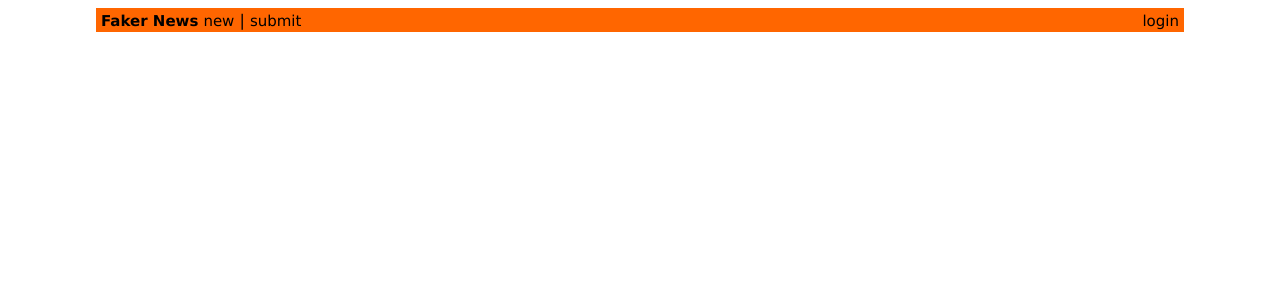
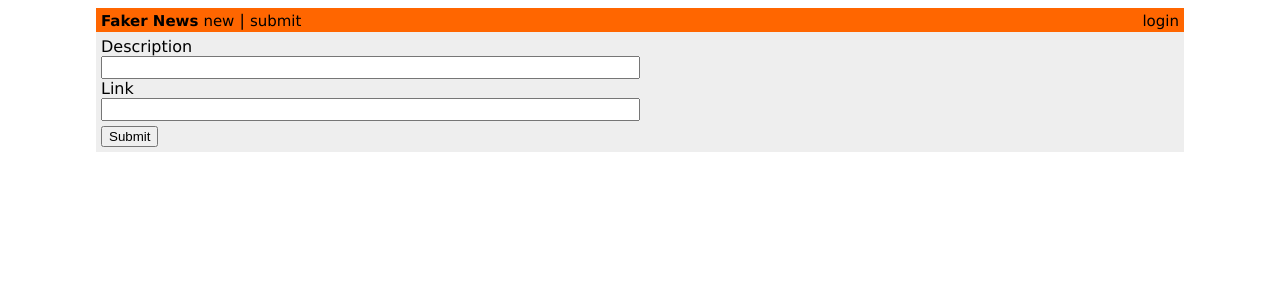
Before and after one commit to wtaylor45/hacker-news-clone, a React (Create React App) app: page /submit in a window 1280 px wide. Shown: the top 300 px of the page. Built offline with nearby package versions, Linux system fonts and the light colour scheme.

Commit message:
Form component and submit page created

```diff
--- a/src/App.js
+++ b/src/App.js
@@ -4,6 +4,7 @@ import { Header } from './presentational/Header';
 import './App.css';
 import { PostList } from './presentational/PostList';
 import { BrowserRouter as Router, Route } from 'react-router-dom';
+import { SubmitLink } from './presentational/SubmitLink';
 
 const Root = styled.div`
   display: grid;
@@ -30,6 +31,7 @@ const App = () =>
       <Container>
         <Header title="Faker News" />
         <Route exact path="/(new)?" component={PostList} />
+        <Route exact path="/submit" component={SubmitLink} />
       </Container>
     </Root>
   </Router>
--- /dev/null
+++ b/src/presentational/SubmitLink.js
@@ -0,0 +1,44 @@
+import React, { useState } from 'react';
+import styled from 'styled-components';
+
+const Container = styled.div`
+    background: #eee;
+    width: 100%;
+    padding: 5px;
+`
+
+const TextField = styled.input`
+    width: 50%;
+    font-size: 15px;
+`
+
+const Submit = styled.button`
+    margin-top: 5px;
+`
+
+export const SubmitLink = () => {
+    const [link, setLink] = useState({href: '', description: ''});
+
+    const formSubmitHandler = (e) => {
+        e.preventDefault();
+    }
+
+    const changeHandler = (e) => {
+        setLink({
+            ...link,
+            [e.target.name]: e.target.value
+        });
+    }
+
+    return (
+        <Container>
+            <form autoComplete="off" onSubmit={formSubmitHandler} onChange={changeHandler}>
+                <label htmlFor="description">Description</label><br/>
+                <TextField name="description" type="text" /><br/>
+                <label htmlFor="href">Link</label><br/>
+                <TextField name="href" type="text" /><br/>
+                <Submit type="submit">Submit</Submit><br/>
+            </form>
+        </Container>
+    )
+};
```
